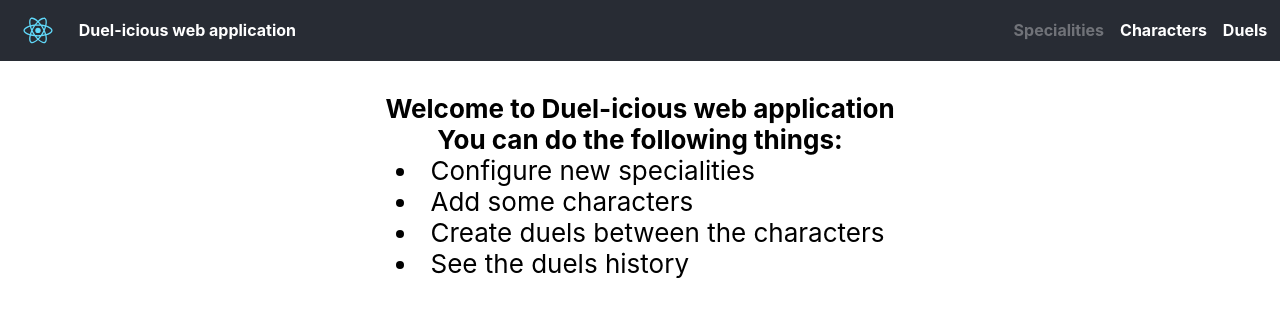
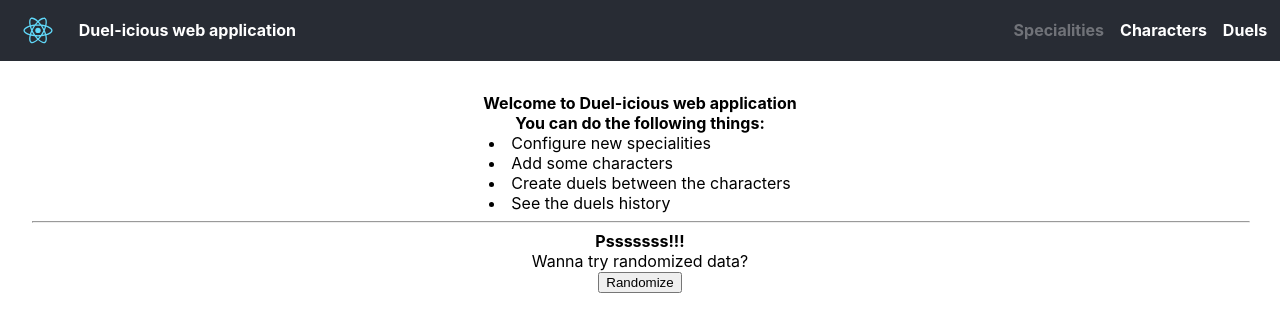
Before and after one commit to pillowslept/duel-icious, a React (Create React App) app: page / in a window 1280 px wide. Shown: the top 332 px of the page. Built offline with nearby package versions, Linux system fonts and the light colour scheme.

Commit message:
Randomize specialities component

```diff
--- a/src/App.scss
+++ b/src/App.scss
@@ -4,5 +4,4 @@
 
 .main-container {
   padding: 2rem;
-  font-size: calc(10px + 2vmin);
 }
--- /dev/null
+++ b/src/components/Randomize/Randomize.css.js
@@ -0,0 +1,5 @@
+import styled from 'styled-components';
+
+export const Separator = styled.hr`
+  width: 100%;
+`;
--- /dev/null
+++ b/src/components/Randomize/Randomize.js
@@ -0,0 +1,71 @@
+import React, { Component } from 'react';
+import PropTypes from 'prop-types';
+import { connect } from 'react-redux';
+import { bindActionCreators } from 'redux';
+import { addSpeciality } from '../../actions';
+import {
+  FlexContainer,
+} from 'components/Styled/Container.css';
+import {
+  Separator,
+} from './Randomize.css';
+
+const specialities = ['Warrior', 'Paladin', 'Mage', 'Hunter'];
+const generateNumber = () => Math.floor(Math.random() * 100);
+
+class AddCharacter extends Component {
+
+  randomize() {
+    for (const name of specialities) {
+      this.props.addSpeciality({
+        name,
+        velocity: generateNumber(),
+        power: generateNumber(),
+        resistance: generateNumber(),
+      });
+    }
+  }
+
+  render() {
+    if (this.props.specialities.length) {
+      return null;
+    }
+
+    return (
+      <FlexContainer
+        column
+      >
+        <Separator />
+        <strong>Psssssss!!!</strong>
+        <span>Wanna try randomized data?</span>
+        <div>
+          <button
+            onClick={() => this.randomize()}
+            type="button"
+          >
+            Randomize
+          </button>
+        </div>
+      </FlexContainer>
+    );
+  }
+}
+
+AddCharacter.propTypes = {
+  specialities: PropTypes.array,
+  addSpeciality: PropTypes.func,
+};
+
+const mapStateToProps = (state) => {
+  return {
+    specialities: state.specialities,
+  };
+};
+
+const matchDispatchToProps = (dispatch) => {
+  return bindActionCreators({
+    addSpeciality: addSpeciality,
+  }, dispatch);
+};
+
+export default connect(mapStateToProps, matchDispatchToProps)(AddCharacter);
--- a/src/styles/NavBar.scss
+++ /dev/null
@@ -1,25 +0,0 @@
-.nav-bar {
-  padding: 0.8rem;
-  display: flex;
-  justify-content: space-between;
-  align-items: center;
-  background-color: #282c34;
-  color: white;
-
-  .navigation {
-    display: flex;
-    align-items: center;
-  }
-
-  .logo {
-    width: 50px;
-  }
-}
-
-.blink {
-  animation: blinker 1.5s linear infinite;
-}
-
-@keyframes blinker {
-  50% { opacity: 0; }
-}
--- a/src/views/Home/Home.css.js
+++ b/src/views/Home/Home.css.js
@@ -1,10 +1,4 @@
 import styled from 'styled-components';
-
-export const Container = styled.div`
-  display: flex;
-  flex-direction: column;
-  align-items: center;
-`;
 
 export const Options = styled.div`
   text-align: left;
--- a/src/views/Home/Home.js
+++ b/src/views/Home/Home.js
@@ -1,12 +1,18 @@
 import React from 'react';
+import Randomize from 'components/Randomize/Randomize';
 import {
-  Container,
   Options,
 } from './Home.css';
+import {
+  FlexContainer,
+} from 'components/Styled/Container.css';
 
 const Home = () => {
   return (
-    <Container
+    <FlexContainer
+      column
+    >
+      <FlexContainer
         align="center"
         column
       >
@@ -26,7 +32,9 @@ const Home = () => {
             See the duels history
           </li>
         </Options>
-    </Container>
+      </FlexContainer>
+      <Randomize />
+    </FlexContainer>
   );
 };
 
```
Lines whose indentation alone changed are shown as unchanged.
